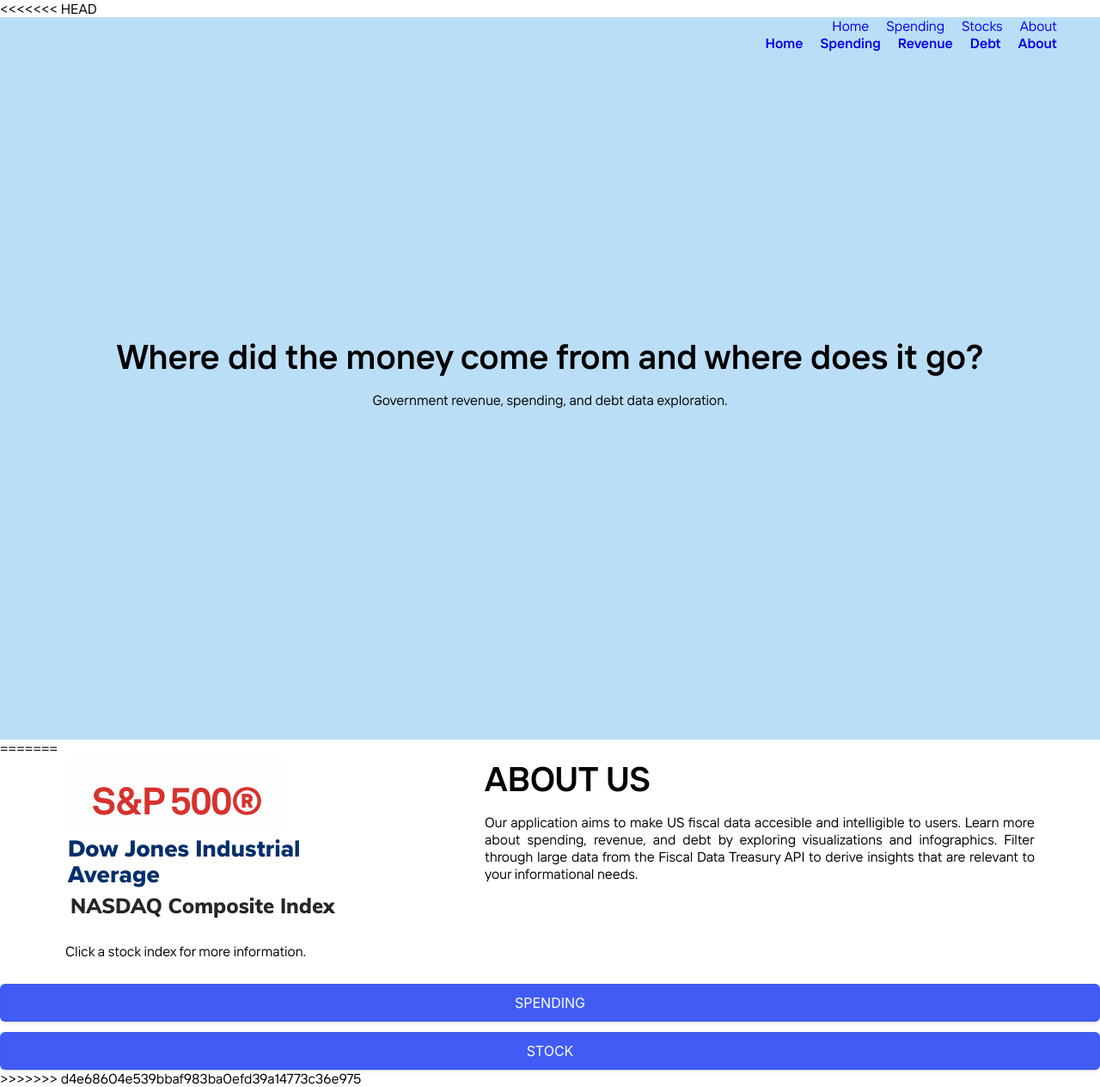
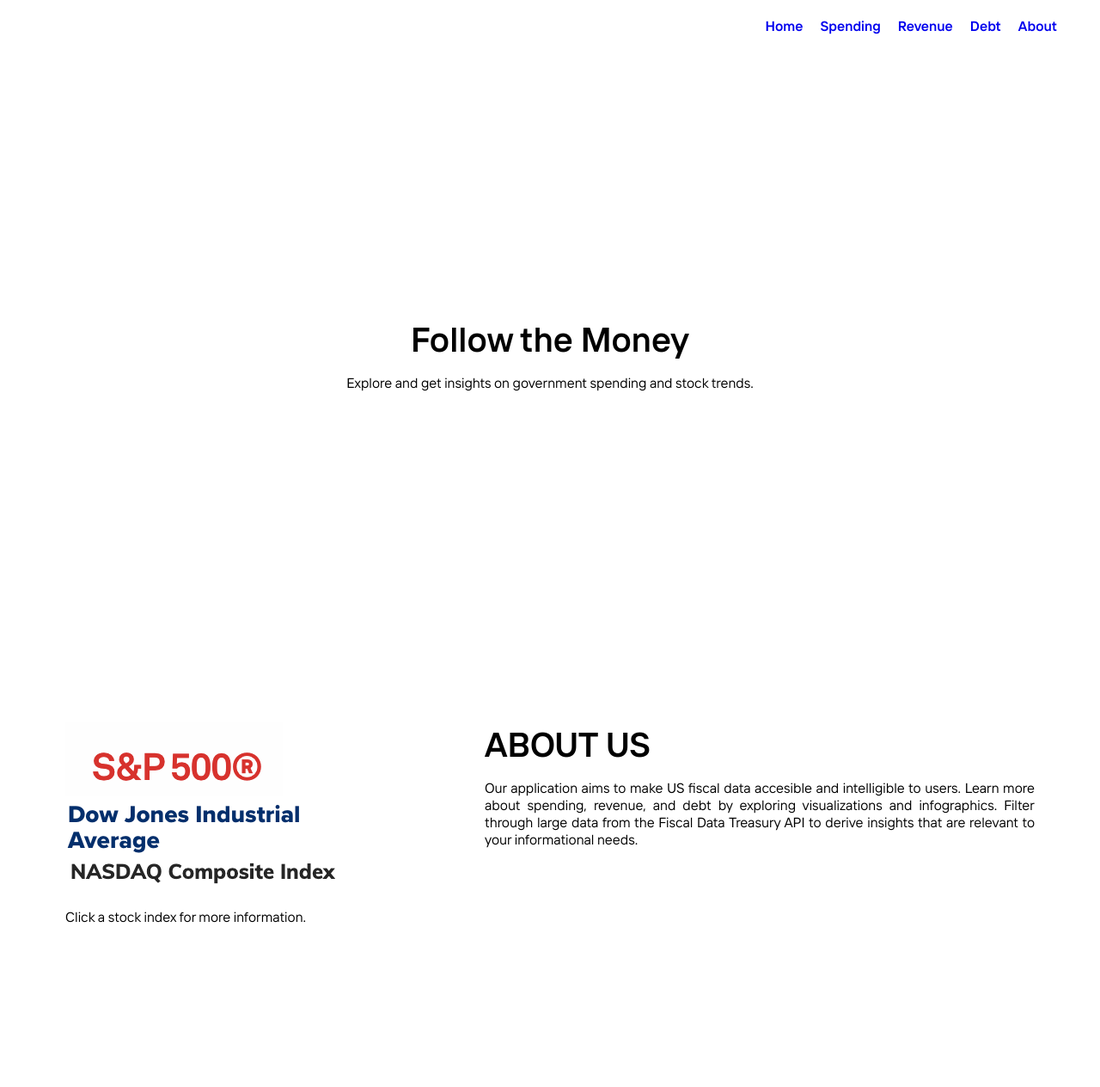
Before and after one commit to jdinh11/inst377-finalproject, a website: page public/index.html in a window 1280 px wide. Shown: the whole page at 86% size. After the commit the page ends 1092 px from the top, so only its background shows below. Drawn offline with Linux system fonts and the light colour scheme; a script that the page names is missing; files whose address does not match are found by name.

Commit message:
editing index page

```diff
--- a/public/index.html
+++ b/public/index.html
@@ -1,6 +1,5 @@
 <!DOCTYPE html>
 <html lang="en">
-<<<<<<< HEAD
 <head>
     <meta charset="UTF-8">
     <meta name="viewport" content="width=device-width, initial-scale=1.0">
@@ -22,15 +21,14 @@
             </nav>
         </div>
         <div id="header-text">
-            <h1>Where did the money come from and where does it go?</h1>
-            <p>Government revenue, spending, and debt data exploration.</p>
+            <h1>Follow the Money </h1>
+            <p>Explore and get insights on government spending and stock trends.</p>
         </div>
     </div>
 
     <script src="script.js"></script>
 </body>
 </html>
-=======
     <head>
         <title>INST377 - Final Project</title>
         <link rel="stylesheet" href="styles.css">
@@ -39,16 +37,6 @@
     </head>
 
     <body>
-
-        <!-- Navigation Bar -->
-        <div class="main-nav">
-            <ul class="nav-bar">
-                <li><a href="index.html">Home</a></li>
-                <li><a href="spending.html">Spending</a></li>
-                <li><a href="stock.html">Stocks</a></li>
-                <li><a href="about.html">About</a></li>
-            </ul>
-        </div>
 
         <div class="main-content">
             <div class="left-logo">
@@ -78,15 +66,7 @@
             </div>
         </div>
 
-        <div class="home-buttons">
-            <a href = "spending.html">
-                <button class="spending-button" role="button">SPENDING</button>
-            </a>
 
-            <a href = "stock.html">
-                <button class="stocks-button" role="button">STOCK</button>
-            </a>
-        </div>
 
 
         <script src="https://cdnjs.cloudflare.com/ajax/libs/simple-slider/1.0.0/simpleslider.min.js"></script>
@@ -95,4 +75,3 @@
                   </script>
     </body>
 </html>
->>>>>>> d4e68604e539bbaf983ba0efd39a14773c36e975
--- a/public/styles.css
+++ b/public/styles.css
@@ -24,7 +24,7 @@
     align-items: center;
     justify-content: center;
     min-height: 100vh;
-    background-color: rgb(187, 222, 247);
+    background-color: rgb(255, 255, 255);
     font-family: 'InterphasesBold', sans-serif;
     padding: 20px 50px;
     position: relative;
```
Also changed, not shown: index.html (+0 -10 lines).
